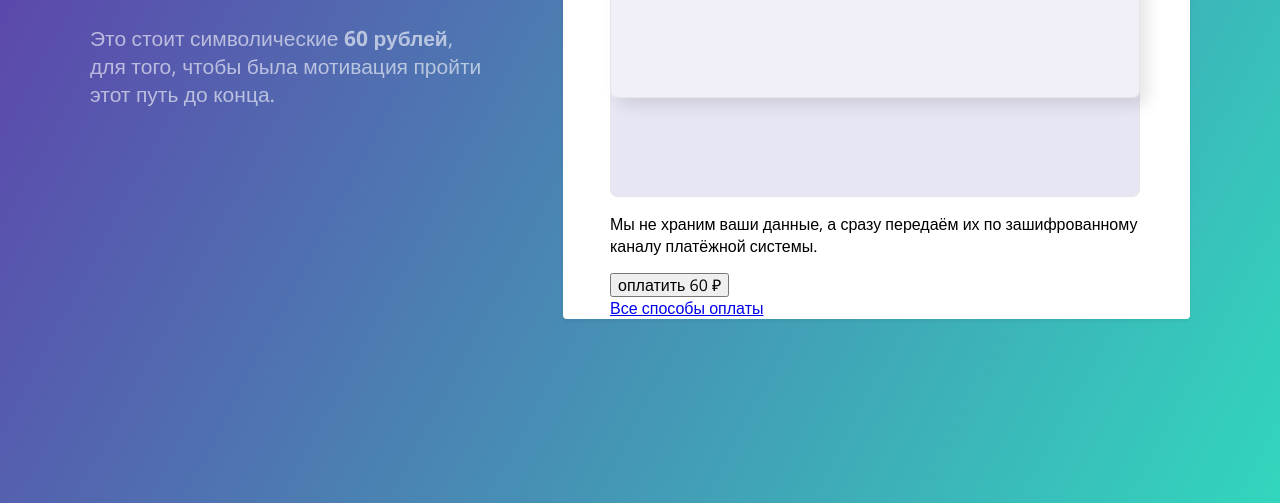
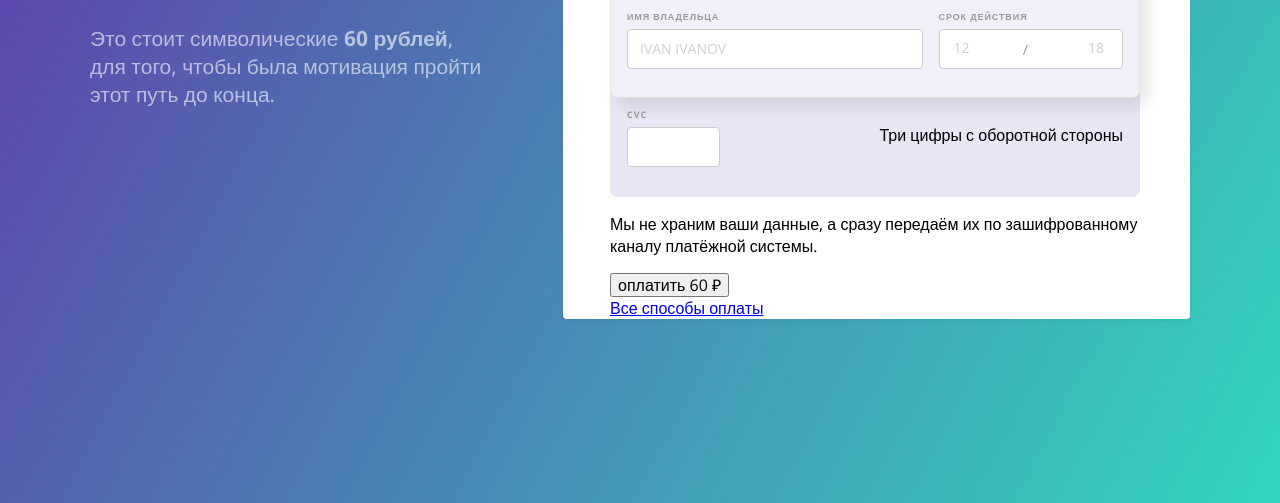
Before and after one commit to katrinLuna/payment-form__demo, a website built with webpack: page build/index.html in a window 1280 px wide. Shown: the part 297-800 px from the top of the page. Built offline with nearby package versions, Linux system fonts and the light colour scheme.

Commit message:
finish front-side payment card

```diff
--- a/sass/blocks/payment-form-card.scss
+++ b/sass/blocks/payment-form-card.scss
@@ -1,26 +1,33 @@
 .payment-form-card {
   min-width: 256px;
+  margin-left: 0;
+  padding-left: 16px;
+  padding-right: 16px;
   box-sizing: border-box;
   border-radius: 8px;
   border: 1px solid #e6e6e6;
-  margin-left: 0;
 
   &--front-side {
     position: relative;
     height: 233px;
+    padding-top: 14px;
+    padding-bottom: 30px;
     box-shadow: 8px 8px 15px 0 rgba(0, 0, 0, 0.1);
     background-color: #f1f0f9;
   }
 
   &--back-side {
+    height: 256px;
     margin-top: -157px;
-    height: 256px;
+    padding-top: 166px;
     background-color: #e7e6f4;
   }
 
 
   &__pay-sistem-img {
     width: 100%;
+    height: 26px;
+    margin-bottom: 24px;
     text-align: right;
   }
 
@@ -28,4 +35,92 @@
     width: 154px;
     height: 26px;
   }
+
+  &__fields-wrapper {
+    display: flex;
+    flex-wrap: wrap;
+    justify-content: space-between;
+  }
+
+  &__row {
+    &:not(:first-of-type) {
+      margin-top: 21px;
+    }
+
+    &--full-width {
+      width: 100%;
+    }
+
+    &--two-thirds{
+      width: 59.6%;
+    }
+
+    &--one-third {
+      width: 37.2%;
+    }
+
+    &--two-thirds + &--one-third {
+      margin-left: 7px;
+    }
+
+    &--cvc-code {
+      width: 93px;
+    }
+  }
+
+  &__label {
+    display: block;
+    text-transform: uppercase;
+    @include set-font (9px, $font-bold, #999999);
+    letter-spacing: 0.9px;
+    white-space: nowrap;
+  }
+
+  &__input {
+    width: 100%;
+    height: 40px;
+    margin-top: 6px;
+    padding-top: 10px;
+    padding-right: 12px;
+    padding-bottom: 11px;
+    padding-left: 12px;
+    box-sizing: border-box;
+    @include set-font (14px, $font-normal, #333333);
+    border-radius: 4px;
+    background-color: #ffffff;
+    border: 1px solid #cccccc;
+
+    &::-webkit-input-placeholder {
+      color: #d1cfcf;
+    }
+
+    &--card-holder {
+      text-transform: uppercase;
+    }
+
+    &--exp-date {
+      display: flex;
+      justify-content: space-between;
+      position: relative;
+
+      &::before {
+        content: "/";
+        transform: translate(50%);
+        position: absolute;
+        left: 44%;
+        width: 6px;
+        height: 19px;
+        @include set-font (14px, $font-normal, #999999);
+      }
+    }
+  }
+
+  &__input-exp-date {
+    width: 20px;
+    border: none;
+
+    &::-webkit-input-placeholder {
+      color: #d1cfcf;
+    }
+  }
 }
```
Also changed, not shown: build/bundle.css, build/index.html.
